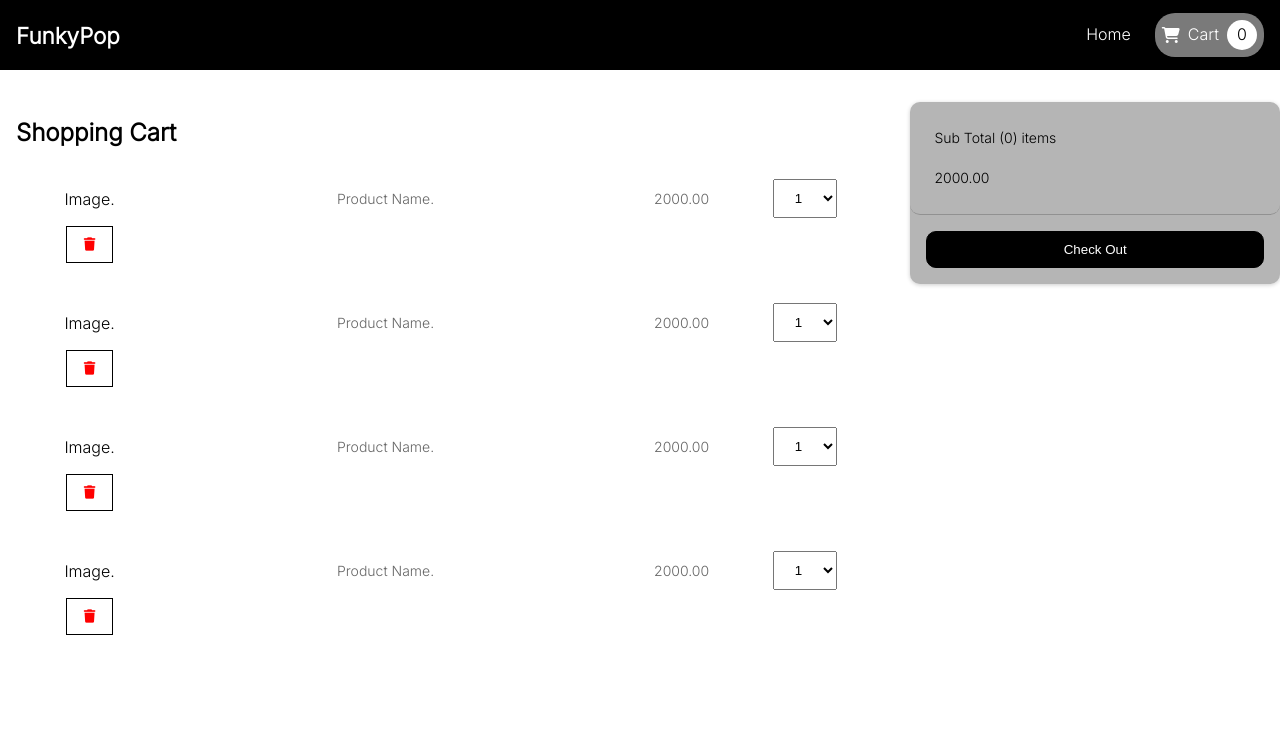
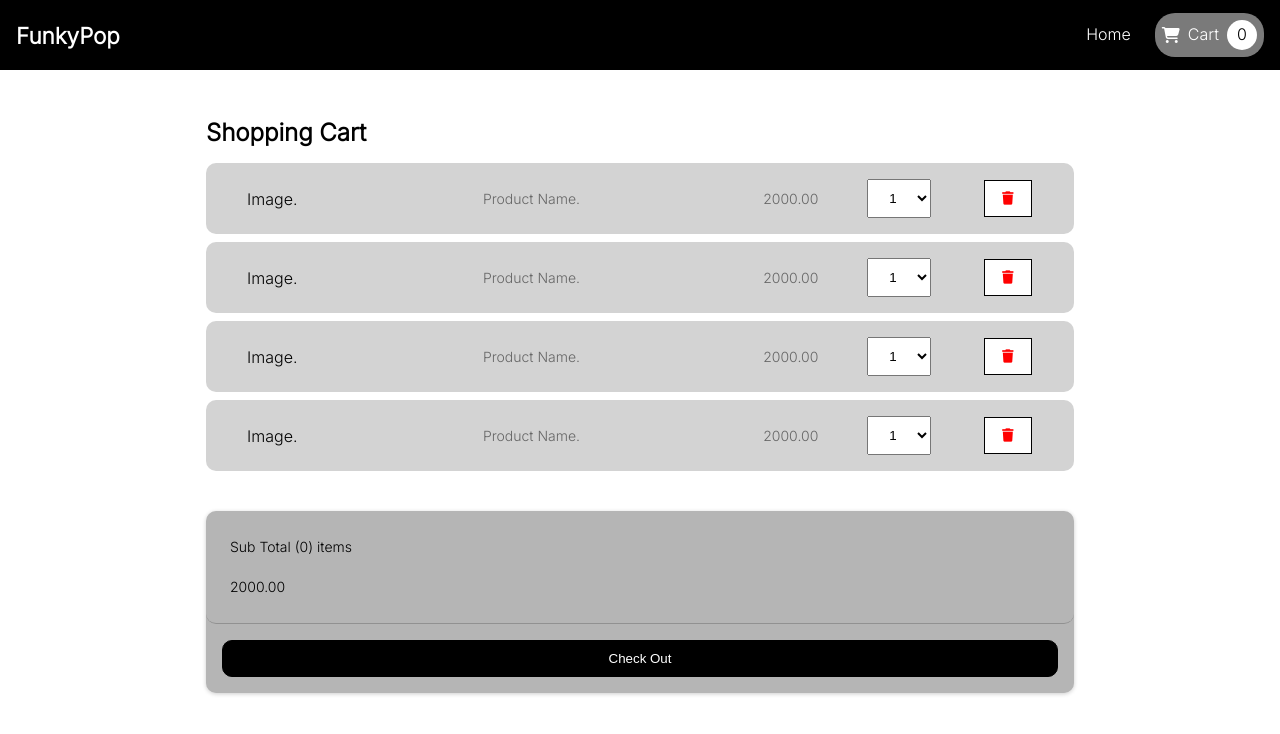
Before and after one commit to KanishkaGJ/FunkyPop_online-shopping-web-app, a React (Create React App) app in the folder frontend/: page /cart in a window 1280 px wide. Shown: the top 734 px of the page. Built offline with nearby package versions, Linux system fonts and the light colour scheme.

Commit message:
comminting edits of css file

```diff
--- a/frontend/src/css/cartItem.css
+++ b/frontend/src/css/cartItem.css
@@ -3,9 +3,9 @@
     padding: 1rem;
     margin-bottom: 8px;
     display: grid;
-    grid-template-columns: 1fr 4fr 1fr 1fr;
+    grid-template-columns: 1fr 4fr 1fr 1fr 1fr;
     gap: 8px;
-    background: white;
+    background: rgb(211, 211, 211);
     border-radius: 10px;
     place-items: center;
 }
--- a/frontend/src/css/cartPage.css
+++ b/frontend/src/css/cartPage.css
@@ -52,3 +52,26 @@
 .cartPage__right div button:hover {
     opacity: 0.6;
 }
+
+
+@media (max-width: 1320px) {
+    .cartPage{
+        max-width: 900px;
+        flex-direction: column;
+    }
+
+    .cartPage__left{
+        margin: 0;
+    }
+
+    .cartPage__right{
+        margin: 1rem;
+    }
+
+}
+
+@media (max-width: 960px) {
+    .cartPage{
+        max-width: 800px;
+    }
+}
```
